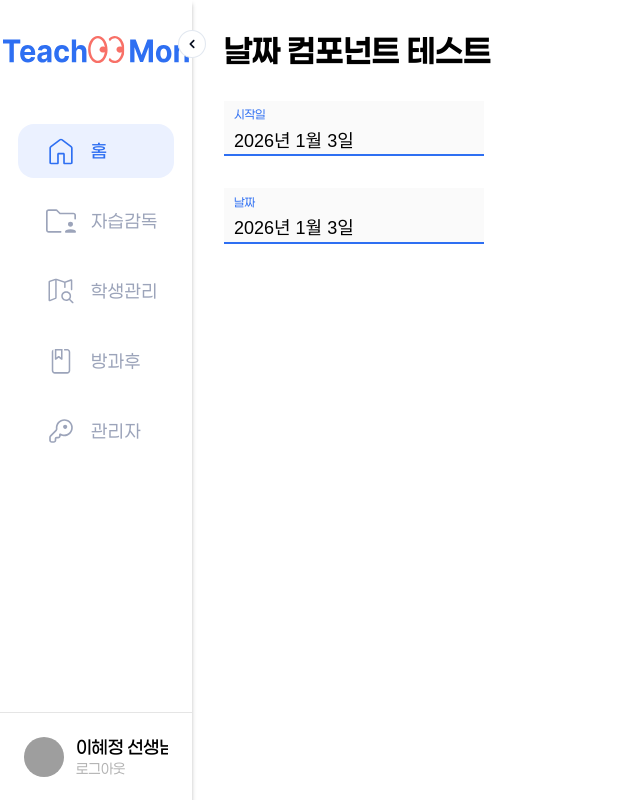
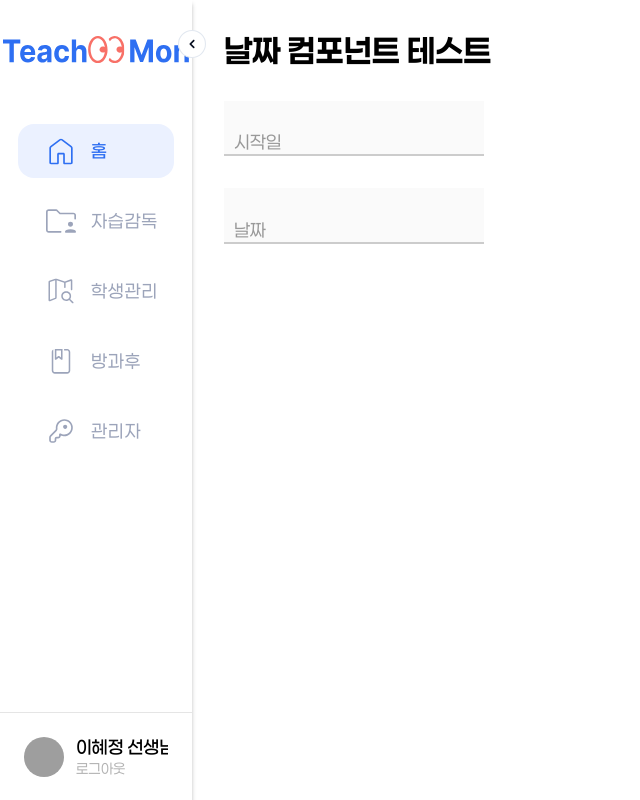
Before and after one commit to Teachers-Teachmon/Teachmon-Client-V2, a React (Vite) app: page / in a window 1280 px wide. Shown: the whole page, without its empty margins (0-640 px from the left). Built offline with nearby package versions, Linux system fonts and the light colour scheme; grey boxes are pictures that could not be loaded.

Commit message:
feat/TC-4 :: 코멘트 반영2

```diff
--- a/src/App.tsx
+++ b/src/App.tsx
@@ -1,6 +1,6 @@
 import { Routes, Route } from 'react-router-dom'
 import Sidebar from '@/components/ui/Sidebar'
-import DateInput from '@/components/ui/Date'
+import DateInput from '@/components/ui/input/date'
 import styled from '@emotion/styled';
 
 function App() {
--- a/src/components/ui/Date/index.tsx
+++ /dev/null
@@ -1,48 +0,0 @@
-import { useState } from 'react';
-import * as S from './style';
-
-interface DateInputProps {
-  label?: string; // 라벨 이름 바꿀 수 있음(ex 시작일, 종료일)
-}
-
-export default function DateInput({ label = '날짜' }: DateInputProps) {
-  const today = new Date();
-  const todayISO = today.toISOString().split('T')[0];
-  const formattedToday = `${today.getFullYear()}년 ${today.getMonth() + 1}월 ${today.getDate()}일`;
-
-  const [dateValue, setDateValue] = useState(todayISO);
-  const [inputValue, setInputValue] = useState(formattedToday);
-  const [isFocused, setIsFocused] = useState(false);
-
-  const handleDateChange = (e: React.ChangeEvent<HTMLInputElement>) => {
-    const isoValue = e.target.value;
-    const newDate = new Date(isoValue);
-    if (isNaN(newDate.getTime())) return;
-
-    const formatted = `${newDate.getFullYear()}년 ${newDate.getMonth() + 1}월 ${newDate.getDate()}일`;
-
-    setDateValue(isoValue);
-    setInputValue(formatted);
-  };
-
-  return (
-    <S.DateInputContainer>
-      <S.InputWrapper $isFocused={isFocused || !!inputValue}>
-        <S.Label $isFocused={isFocused || !!inputValue}>{label}</S.Label>
-
-        <S.StyledInput
-          type="text"
-          readOnly
-          value={inputValue}
-          onFocus={() => setIsFocused(true)}
-          onBlur={() => setIsFocused(false)}
-          onClick={(e) =>
-            (e.currentTarget.nextSibling as HTMLInputElement)?.showPicker()
-          }
-        />
-
-        <S.HiddenDateInput type="date" value={dateValue} onChange={handleDateChange} />
-      </S.InputWrapper>
-    </S.DateInputContainer>
-  );
-}
--- /dev/null
+++ b/src/components/ui/input/date/index.tsx
@@ -0,0 +1,59 @@
+import { useState } from 'react';
+import * as S from './style';
+
+interface DateInputProps {
+  label?: string; // (시작일, 종료일)
+  value?: string; // (yyyy-mm-dd)
+  onChange?: (value: string) => void;
+  error?: string;
+  helperText?: string;
+}
+
+export default function DateInput({
+  label = '날짜',
+  value = '',
+  onChange,
+  error,
+  helperText
+}: DateInputProps) {
+  const [isFocused, setIsFocused] = useState(false);
+
+  const formatDate = (isoDate: string) => {
+    if (!isoDate) return '';
+    const date = new Date(isoDate);
+    if (isNaN(date.getTime())) return '';
+    return `${date.getFullYear()}년 ${date.getMonth() + 1}월 ${date.getDate()}일`;
+  };
+
+  const handleDateChange = (e: React.ChangeEvent<HTMLInputElement>) => {
+    if (onChange) {
+      onChange(e.target.value);
+    }
+  };
+
+  const displayValue = formatDate(value);
+  const hasError = !!error;
+
+  return (
+    <S.DateInputContainer>
+      <S.InputWrapper $isFocused={isFocused || !!displayValue} $hasError={hasError}>
+        <S.Label $isFocused={isFocused || !!displayValue}>{label}</S.Label>
+
+        <S.StyledInput
+          type="text"
+          readOnly
+          value={displayValue}
+          onFocus={() => setIsFocused(true)}
+          onBlur={() => setIsFocused(false)}
+          onClick={(e) =>
+            (e.currentTarget.nextSibling as HTMLInputElement)?.showPicker()
+          }
+        />
+
+        <S.HiddenDateInput type="date" value={value} onChange={handleDateChange} />
+      </S.InputWrapper>
+      {error && <S.ErrorMessage>{error}</S.ErrorMessage>}
+      {!error && helperText && <S.HelperText>{helperText}</S.HelperText>}
+    </S.DateInputContainer>
+  );
+}
--- a/src/components/ui/Date/style.ts
+++ b/src/components/ui/input/date/style.ts
@@ -10,11 +10,12 @@ export const DateInputContainer = styled.div`
   padding-top: 0.4rem;
 `;
 
-export const InputWrapper = styled.div<{ $isFocused?: boolean }>`
+export const InputWrapper = styled.div<{ $isFocused?: boolean; $hasError?: boolean }>`
   position: relative;
   display: flex;
   flex-direction: column;
-  border-bottom: 2px solid ${({ $isFocused }) => ($isFocused ? colors.primary : '#ccc')};
+  border-bottom: 2px solid ${({ $isFocused, $hasError }) =>
+    $hasError ? colors.subcolor : $isFocused ? colors.primary : '#ccc'};
   transition: border-color 0.2s ease-in-out;
   padding-top: 1rem;
 `;
@@ -50,3 +51,17 @@ export const HiddenDateInput = styled.input`
   left: 0;
   top: 0;
 `;
+
+export const ErrorMessage = styled.p`
+  color: ${colors.subcolor};
+  font-size: 0.75rem;
+  margin-top: 0.25rem;
+  margin-left: 0.5rem;
+`;
+
+export const HelperText = styled.p`
+  color: #666;
+  font-size: 0.75rem;
+  margin-top: 0.25rem;
+  margin-left: 0.5rem;
+`;
```
